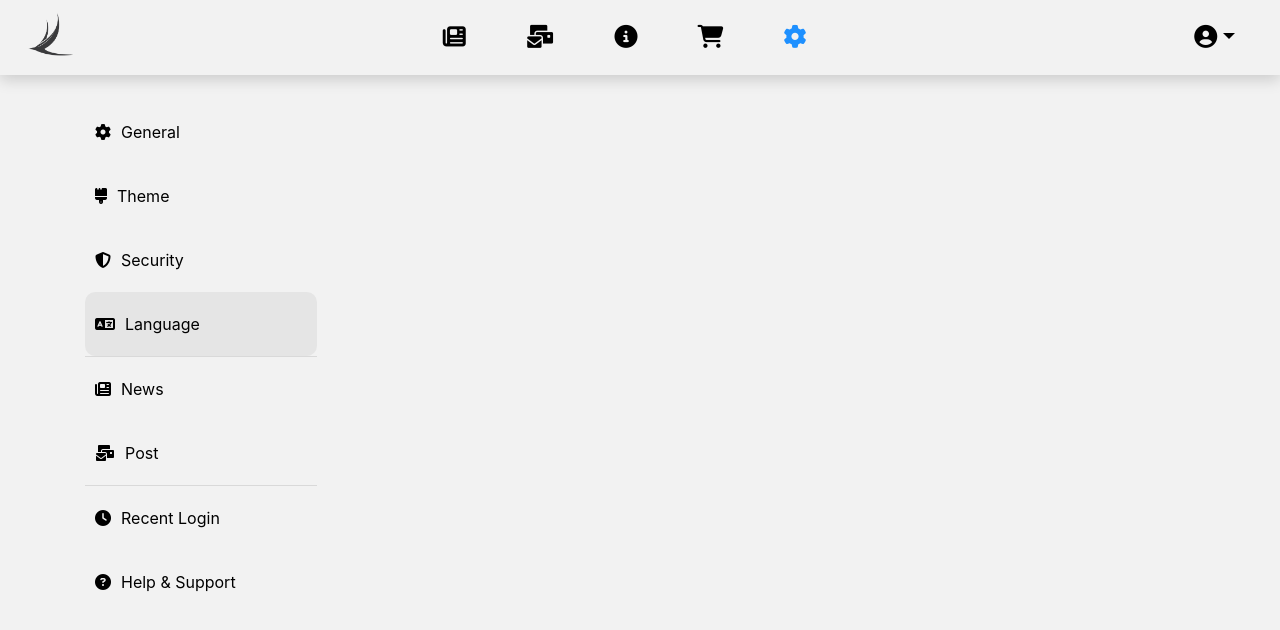
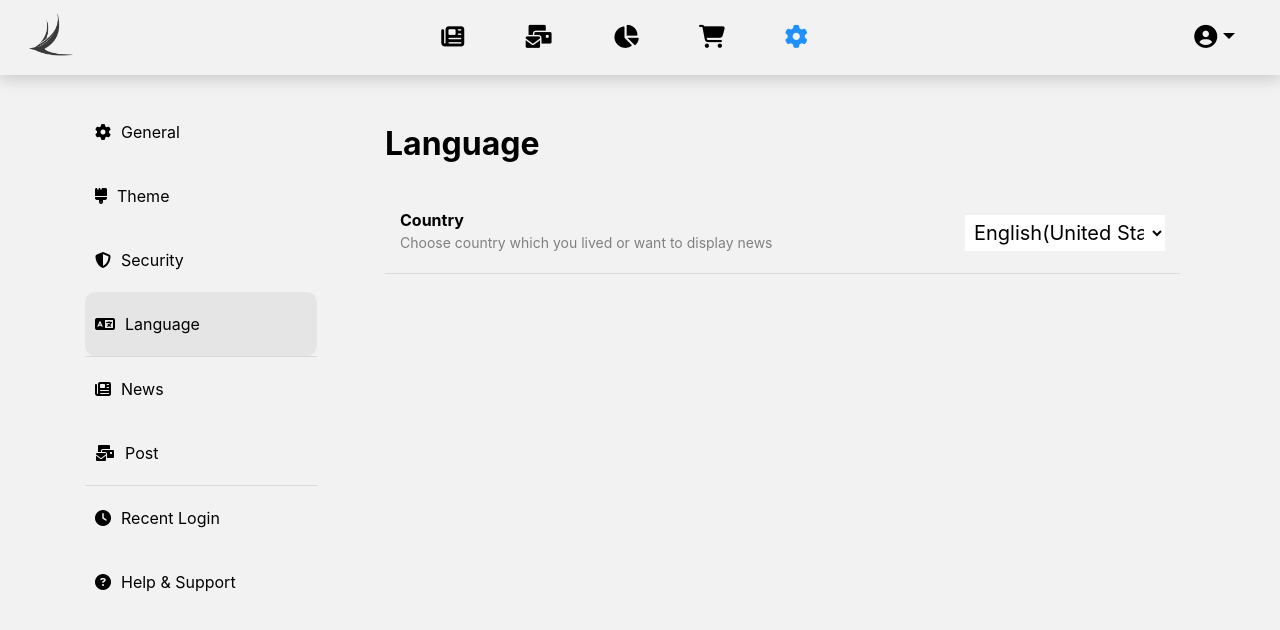
Before and after one commit to kantee2540/react-test, a React (Create React App) app: page /settings/language in a window 1280 px wide. Shown: the top 630 px of the page. Built offline with nearby package versions, Linux system fonts and the light colour scheme.

Commit message:
Language setting and new vote page

```diff
--- a/package.json
+++ b/package.json
@@ -3,6 +3,7 @@
   "version": "0.1.0",
   "private": true,
   "dependencies": {
+    "@auth0/auth0-react": "^1.0.0",
     "@reduxjs/toolkit": "^1.4.0",
     "axios": "^0.19.2",
     "bootstrap": "^4.5.2",
@@ -15,6 +16,7 @@
     "react-redux": "^7.2.1",
     "react-router-dom": "^5.2.0",
     "react-scripts": "^3.4.3",
+    "redux": "^4.0.5",
     "standard": "^14.3.4",
     "styled-components": "^5.1.1"
   },
--- a/src/App.js
+++ b/src/App.js
@@ -6,7 +6,7 @@ import { Switch, Route, BrowserRouter } from 'react-router-dom'
 
 import Home from './Home/Home'
 import Post from './Post/Post'
-import About from './About/About'
+import Vote from './Vote/Vote'
 import {Setting} from './Setting/Setting'
 import Login from './Auth/Login'
 
@@ -35,8 +35,8 @@ export const App = () => {
               <Route path="/post">
                 <Post/>
               </Route>
-              <Route path="/about">
-                <About/>
+              <Route path="/vote">
+                <Vote/>
               </Route>
               <Route path="/settings">
                   <Setting/>
--- a/src/Component/Menu.js
+++ b/src/Component/Menu.js
@@ -38,7 +38,7 @@ function Menu() {
               <NavLink activeClassName="head-link-active" to="/post"><i className="fas fa-mail-bulk"></i></NavLink>
             </li>
             <li>
-              <NavLink activeClassName="head-link-active" to="/about"><i className="fas fa-info-circle"></i></NavLink>
+              <NavLink activeClassName="head-link-active" to="/vote"><i class="fas fa-chart-pie"></i></NavLink>
             </li>
             <li>
               <NavLink activeClassName="head-link-active" to="/product" ><i className="fas fa-shopping-cart"></i></NavLink>
@@ -89,7 +89,7 @@ function Menu() {
           <ul>
             <li><NavLink to="/" onClick={clicked}><i className="fas fa-newspaper"></i>News</NavLink></li>
             <li><NavLink to="/post" onClick={clicked}><i className="fas fa-mail-bulk"></i>Post</NavLink></li>
-            <li><NavLink to="/about" onClick={clicked}><i className="fas fa-info-circle"></i>About</NavLink></li>
+            <li><NavLink to="/vote" onClick={clicked}><i class="fas fa-chart-pie"></i>Vote</NavLink></li>
             <li><NavLink to="/product" onClick={clicked}><i className="fas fa-shopping-cart"></i>Product</NavLink></li>
             <li><NavLink to="/settings" onClick={clicked}><i className="fas fa-cog"></i>Setting</NavLink></li>
             <hr/>
--- a/src/Home/Home.js
+++ b/src/Home/Home.js
@@ -57,7 +57,7 @@ class Home extends Component{
             <div className="home">
                 {!isLoaded ? <Loading/> : ''}
                 <Row>
-                    <Col md={3} lg={3} xl={3} className="d-none d-md-block" style={{ position: "fixed"}}>
+                    <Col md={3} lg={3} xl={3} className="d-none d-md-block" style={{position: 'fixed', width: 350}}>
                         <ul className="sidebar">
                             <li>
                                 <Link to="/" className="sidebar-link" onClick={this.changeCategory.bind(this, 'business')}>
@@ -118,7 +118,7 @@ class Home extends Component{
                         </ul>
                         Created from 2020
                     </Col>
-                    <Col xs={12} md={{span: 9, offset: 3}} xl={{span: 9, offset: 3.5}} className="col-12 col-md-9 ">
+                    <Col xs={12} md={{span: 9, offset: 3}} xl={{span: 9, offset: 3}}>
                         <div className="row">
                             {items.map((item, index)=>(
                             <div className="col-12 col-sm-6" key={index}>
--- /dev/null
+++ b/src/Setting/Language.js
@@ -0,0 +1,25 @@
+
+
+import React from 'react'
+
+export default function Language() {
+    return (
+        <div>
+            <div className="head-title">Language</div>
+            <div className="">
+                <div className="setting-block">
+                    <div className="setting-detail">
+                        <div className="setting-title">Country</div>
+                        <div className="setting-description">Choose country which you lived or want to display news</div>
+                    </div>
+                    <div className="toggle-content">
+                        <select>
+                            <option>English(United State)</option>
+                            <option>Thai</option>
+                        </select>
+                    </div>
+                </div>
+            </div>
+        </div>
+    )
+}
--- a/src/Setting/News.js
+++ b/src/Setting/News.js
@@ -53,7 +53,12 @@ export default function News() {
                         </select>
                     </div>
                 </div>
-                <SettingDescription description="The news language is depends on primary language for each countries. Default news country are from US. "/>
+                <div className="setting-block">
+                    <div className="setting-description">
+                        The news language is depends on primary language for each countries. Default news country are from US.<br/>
+                        All News data are contains from <a href="https://newsapi.org/">newsapi.org</a> read the license term <a href="https://newsapi.org/terms">here</a>
+                    </div>
+                </div>
 
             </div>
         </div>
--- a/src/Setting/Setting.js
+++ b/src/Setting/Setting.js
@@ -6,6 +6,7 @@ import './Setting.css'
 import General from './General'
 import Theme from './Theme'
 import News from './News'
+import Language from './Language'
 
 class Setting extends React.Component {
 
@@ -14,7 +15,7 @@ class Setting extends React.Component {
             <div>
                 <BrowserRouter basename="/settings">
                     <Row>
-                        <Col md={4} lg={3} className="d-none d-md-flex setting-menu">
+                        <Col md={3} lg={3} className="d-none d-md-flex setting-menu"style={{position: 'fixed', width: 350}}>
                             <ul className="sidebar">
                                 <li>
                                     <SettingMenuLink path="/" settingName={"General"} iconClass={"fas fa-cog"} exact={true}/>
@@ -44,7 +45,7 @@ class Setting extends React.Component {
                                 </li>
                             </ul>
                         </Col>
-                        <Col xs={12} md={{span: 8, offset: 4}} lg={{span: 9, offset: 3}} className="setting-content">
+                        <Col xs={12} md={{span: 9, offset: 3}} lg={{span: 9, offset: 3}} className="setting-content">
 
                             <Switch>
                                 <Route exact path="/">
@@ -55,6 +56,9 @@ class Setting extends React.Component {
                                 </Route>
                                 <Route path="/news">
                                     <News/>
+                                </Route>
+                                <Route path="/language">
+                                    <Language/>
                                 </Route>
                             </Switch>
 
@@ -99,7 +103,7 @@ class SettingDescription extends React.Component{
     render(){
         return(
             <div className="setting-block">
-                <div className="setting-description">{this.props.description}</div>
+                <div className="setting-description">{this.props.description}<br/>{this.props.description2}</div>
             </div>
         )
     }
--- /dev/null
+++ b/src/Vote/Vote.js
@@ -0,0 +1,11 @@
+import React from 'react'
+
+export default function Vote() {
+    return (
+        <div>
+            <div className="head-content">
+                <span className="head-title">Vote the truth</span>
+            </div>
+        </div>
+    )
+}
--- a/src/index.js
+++ b/src/index.js
@@ -10,9 +10,9 @@ import allReducers from './Setting/allReducers'
 const store = createStore(allReducers)
 
 const AppWithRouter = () => (
-  <Provider store={store}>
-    <App />
-  </Provider>
+    <Provider store={store}>
+      <App />
+    </Provider>
 
 )
 
```
Also changed, not shown: src/Vote/Vote.css (added), 1 other file (tests, documents, lock files or other folders).
